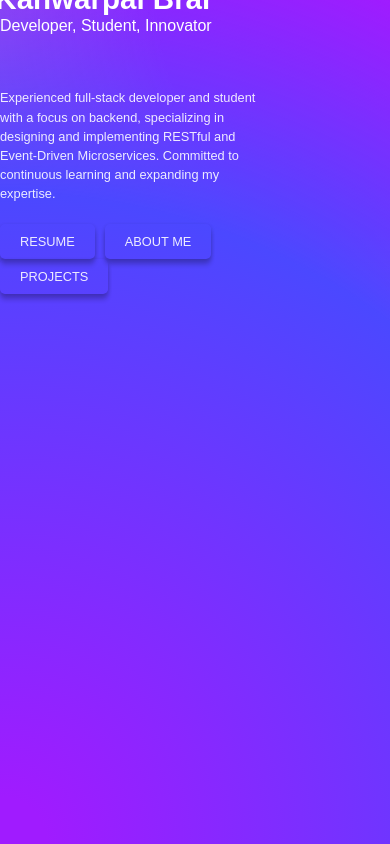
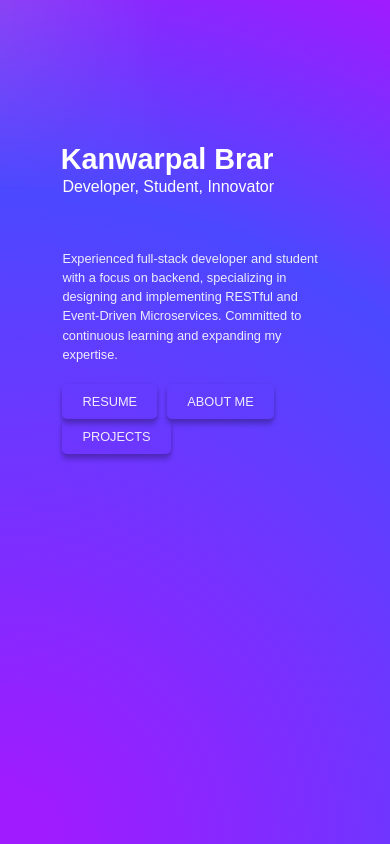
Before and after one commit to kanwarpal-brar/react-portfolio-website, a Next.js app: page / in a window 390 px wide. Shown: the top 844 px of the page. Built offline with nearby package versions, Linux system fonts and the light colour scheme; a web font is replaced by a local one.

Commit message:
- janky fix for mobile view home screen

```diff
--- a/pages/index.module.scss
+++ b/pages/index.module.scss
@@ -16,6 +16,9 @@
     h1 {
       font-size: 1.8em;
     }
+
+    bottom: -15vh;
+    left: 16vw;
   }
 }
 
```
